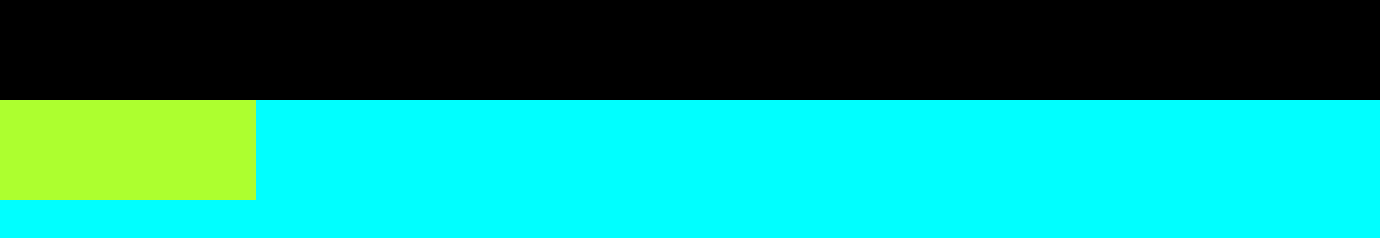
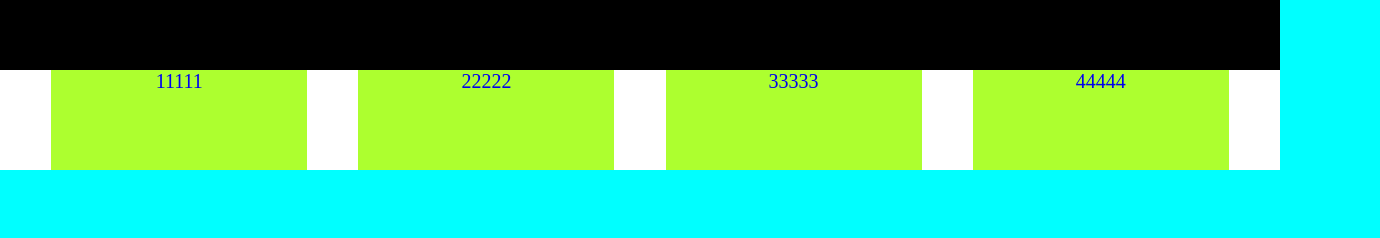
Before and after one commit to Rafalepka/gradient, a plain HTML site: page index2.html in a window 1280 px wide. Shown: the whole page, 1380 px wide, since content can reach past the window. Drawn offline with Linux system fonts and the light colour scheme.

Commit message:
manu zmniejsza się od góry

```diff
--- a/css/style.css
+++ b/css/style.css
@@ -7,6 +7,123 @@
 nav {
 	font-size: 0;
 }
+#background{
+	background-color: aqua;
+	margin: 0;
+}
+
+nav {
+	font-size: 0;
+}
+
+.menu_usawienia_opakowania {
+	display: inline-block;
+	background-color: aqua;
+	width: 100%;
+}
+
+
+.gradient {
+	position: relative;
+	top: 0;
+	left: 0;
+	margin: 0;
+	padding: 0;
+	background-color: rgba (0, 0, 0, 0);
+    width: 100%;
+	height: 0;
+	border-top: solid;
+    border-image: -moz-linear-gradient(left,red,orange,yellow,green,blue,indigo,violet);
+    border-image-slice: 1;
+	border-width: 100px;
+}
+
+
+
+.glowne_menu_pole_dolne{
+	position: absolute;
+	top: 70px;
+	padding: 0;
+    height: 100px;
+	width: 20%;
+	background-color: greenyellow;
+	display: inline-block;
+	text-align: center;
+}
+
+.div_pusty_wysokosc{
+	position: absolute;
+	top: 70px;
+	padding: 0;
+    height: 100px;
+	width: 4%;
+	display: inline-block;
+	background-color: #fff;
+}
+
+.glowne_menu_ustawienie_srodka {
+	text-decoration: none;
+	font-size: 20px;
+}
+
+#div_pusty_lewy{
+	left: 0;
+}
+
+#menu_pozycja_1 {
+	left: 4%;
+}
+
+#div_pusty_srodkowy_1 {
+	left: 24%;
+
+}
+
+#menu_pozycja_2 {
+	left: 28%;
+}
+
+#div_pusty_srodkowy_2 {
+	left: 48%;
+	}
+
+#menu_pozycja_3 {
+	left: 52%;
+}
+
+#div_pusty_srodkowy_3 {
+	left: 72%;
+ }
+
+#menu_pozycja_4 {
+	left: 76%;
+}
+
+#div_pusty_prawy {
+	right: 0;
+}
+
+.glowne_menu_pole_dolne:hover{
+	position: absolute;
+	top: 90px;
+	padding: 0;
+    height: 80px;
+	width: 20%;
+	background-color: greenyellow;
+	display: inline-block;
+	text-align: center;
+}
+
+}
+
+#div_zielony {
+	position: relative;
+	top: 70px;
+	width: 100%;
+	height: 50px;
+	background-color: greenyellow;
+}
+
 
 }
 .menu_usawienia_opakowania {
--- a/css/style2.css
+++ b/css/style2.css
@@ -4,44 +4,114 @@
 	margin: 0;
 }
 
+nav {
+	font-size: 0;
 }
+
 .menu_usawienia_opakowania {
 	display: inline-block;
 	background-color: aqua;
+	width: 100%;
 }
 
+
 .gradient {
-	position: absolute;
+	position: relative;
 	top: 0;
 	left: 0;
 	margin: 0;
-	padding: 65px;
+	padding: 0;
 	background-color: rgba (0, 0, 0, 0);
     width: 100%;
 	height: 0;
 	border-top: solid;
     border-image: -moz-linear-gradient(left,red,orange,yellow,green,blue,indigo,violet);
     border-image-slice: 1;
-	border-width: 70px;
+	border-width: 100px;
 }
 
 
 
-
 .glowne_menu_pole_dolne{
-	position: relative;
-	top: 100px;
-	left: 0;
+	position: absolute;
+	top: 70px;
 	padding: 0;
+    height: 100px;
 	width: 20%;
-    height: 100px;
 	background-color: greenyellow;
 	display: inline-block;
 	text-align: center;
 }
 
+.div_pusty_wysokosc{
+	position: absolute;
+	top: 70px;
+	padding: 0;
+    height: 100px;
+	width: 4%;
+	display: inline-block;
+	background-color: #fff;
+}
 
-.gradient:hover {
-	border-width: 100px;
-	padding: 50px;
+.glowne_menu_ustawienie_srodka {
+	text-decoration: none;
+	font-size: 20px;
 }
+
+#div_pusty_lewy{
+	left: 0;
+}
+
+#menu_pozycja_1 {
+	left: 4%;
+}
+
+#div_pusty_srodkowy_1 {
+	left: 24%;
+
+}
+
+#menu_pozycja_2 {
+	left: 28%;
+}
+
+#div_pusty_srodkowy_2 {
+	left: 48%;
+	}
+
+#menu_pozycja_3 {
+	left: 52%;
+}
+
+#div_pusty_srodkowy_3 {
+	left: 72%;
+ }
+
+#menu_pozycja_4 {
+	left: 76%;
+}
+
+#div_pusty_prawy {
+	right: 0;
+}
+
+.glowne_menu_pole_dolne:hover{
+	position: absolute;
+	top: 90px;
+	padding: 0;
+    height: 80px;
+	width: 20%;
+	background-color: greenyellow;
+	display: inline-block;
+	text-align: center;
+}
+
+}
+
+#div_zielony {
+	position: relative;
+	top: 70px;
+	width: 100%;
+	height: 50px;
+	background-color: greenyellow;
+}
--- a/index2.html
+++ b/index2.html
@@ -2,7 +2,7 @@
 <html lang="pl">
 <head>
 	<meta charset="UTF-8">
-	<title>Document</title>
+	<title>Document2</title>
 
 <link rel="stylesheet" href="css/style2.css">
 
@@ -11,21 +11,41 @@
 
 <nav>
 
+	<div class="gradient"></div>
 
 	<div class="menu_usawienia_opakowania">
 
+						<div id="div_pusty_lewy" class="div_pusty_wysokosc"></div>
 
-			<div class="glowne_menu_pole_dolne" id="menu_pozycja_1a" >
+			<div class="glowne_menu_pole_dolne" id="menu_pozycja_1" >
+				<a href="#about" class="glowne_menu_ustawienie_srodka">11111</a>
 			</div>
 
+						<div id="div_pusty_srodkowy_1" class="div_pusty_wysokosc"></div>
 
-			<div class="gradient"></div>
+			<div class="glowne_menu_pole_dolne" id="menu_pozycja_2" >
+				<a href="#about" class="glowne_menu_ustawienie_srodka">22222</a>
+			</div>
+
+						<div id="div_pusty_srodkowy_2" class="div_pusty_wysokosc"></div>
+
+			<div class="glowne_menu_pole_dolne" id="menu_pozycja_3" >
+				<a href="#about" class="glowne_menu_ustawienie_srodka">33333</a>
+			</div>
+
+						<div id="div_pusty_srodkowy_3" class="div_pusty_wysokosc"></div>
+
+			<div class="glowne_menu_pole_dolne" id="menu_pozycja_4" >
+				<a href="#about" class="glowne_menu_ustawienie_srodka">44444</a>
+			</div>
+
+						<div id="div_pusty_prawy" class="div_pusty_wysokosc"></div>
+
+	</div>
 
 
 
-
-
-	</div>
+<!--	<div id="div_zielony"></div>-->
 
 
 
```
Also changed, not shown: index.html (+4 -3 lines).
